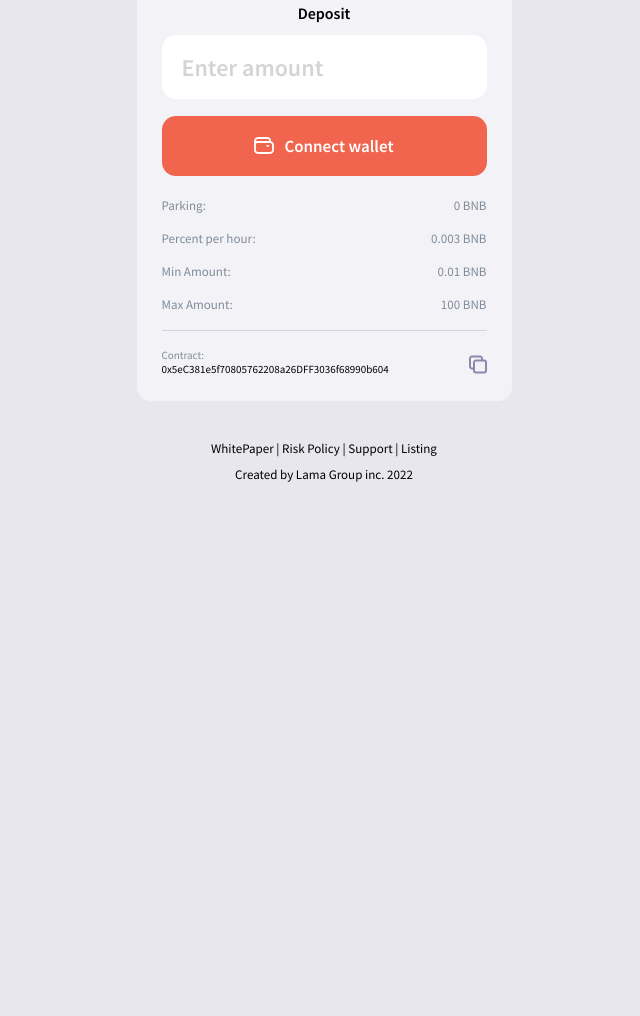
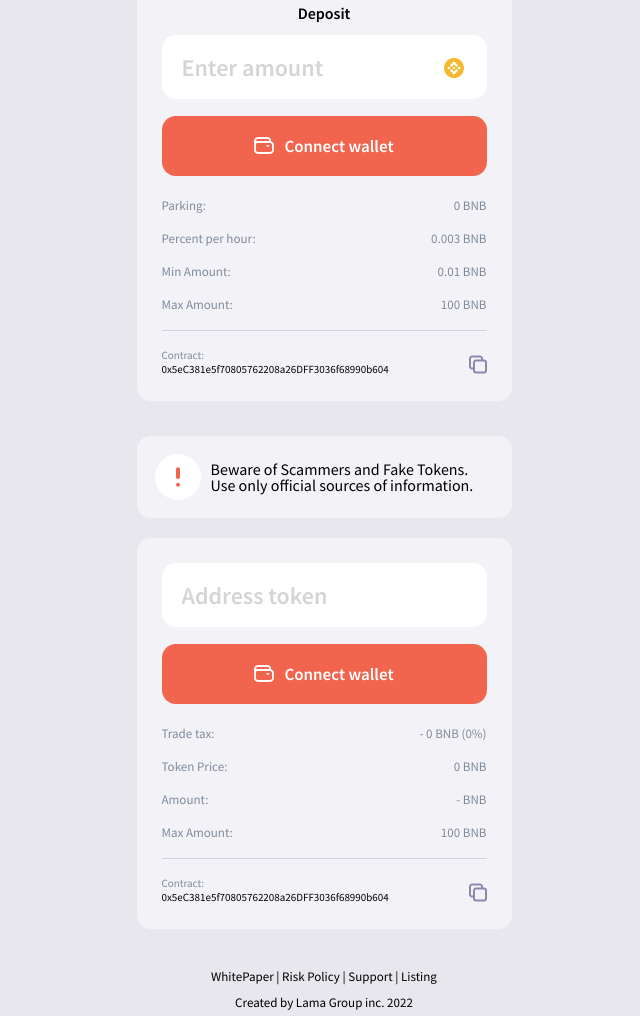
Before and after one commit to yavbatyr/DEXC, a website: page app/index.html in a window 1280 px wide. Shown: the part 170-1186 px from the top of the page, without its empty margins (316-956 px from the left). Before the commit the page ends 844 px from the top, so only its background shows below. Drawn offline with Linux system fonts and the light colour scheme.

Commit message:
created form for launchpad

```diff
--- a/app/index.html
+++ b/app/index.html
@@ -60,6 +60,7 @@
                     <fieldset class="form__inner">
                         <legend class="form__title">Deposit</legend>
                         <input class="form__input-text" type="text" name="input" placeholder="Enter amount">
+                        <img src="images/BSC.svg" alt="BSC" class="form__input-text-icon">
                         <button class="form__button btn"><img class="form__button-icon"
                                 src="images/connectwalleticon.svg" alt="">Connect
                             wallet</button>
@@ -87,6 +88,75 @@
                         </div>
                     </fieldset>
                 </form>
+                <form action="input-withdraw" class="form__wrapper">
+                    <fieldset class="form__inner">
+                        <legend class="form__title">Withdraw</legend>
+                        <input class="form__input-text" type="text" name="input" placeholder="Enter amount">
+                        <button class="form__button btn">
+                            <img class="form__button-icon" src="images/connectwalleticon.svg" alt="">
+                            Withdraw
+                        </button>
+                        <div class="form__address">
+                            <p class="form__address-title">Contract:</p>
+                            <p class="form__address-wallet">0x5eC381e5f70805762208a26DFF3036f68990b604</p>
+                            <button class="form__address-copy"><img src="images/copy_icon.svg" alt=""></button>
+                        </div>
+                    </fieldset>
+                </form>
+            </div>
+            <div class="form">
+                <div class="form__disclaimer">
+                    <img src="images/disclaimer.svg" alt="disclaimer" class="form__disclaimer-icon">
+                    <p class="form__disclaimer-text">
+                        Beware of Scammers and Fake Tokens. Use only official sources of
+                        information.
+                    </p>
+                </div>
+                <form action="input-launchpab" class="form__wrapper">
+                    <fieldset class="form__inner">
+                        <input class="form__input-text" type="text" name="input" placeholder="Address token">
+                        <button class="form__button btn"><img class="form__button-icon"
+                                src="images/connectwalleticon.svg" alt="">Connect
+                            wallet</button>
+                        <p class="form__parameters">
+                            <span>Trade tax:</span>
+                            <span>- 0 BNB (0%)</span>
+                        </p>
+                        <p class="form__parameters">
+                            <span>Token Price:</span>
+                            <span>0 BNB</span>
+                        </p>
+                        <p class="form__parameters">
+                            <span>Amount:</span>
+                            <span>- BNB</span>
+                        </p>
+                        <p class="form__parameters">
+                            <span>Max Amount:</span>
+                            <span>100 BNB</span>
+                        </p>
+                        <hr class="form__line">
+                        <div class="form__address">
+                            <p class="form__address-title">Contract:</p>
+                            <p class="form__address-wallet">0x5eC381e5f70805762208a26DFF3036f68990b604</p>
+                            <button class="form__address-copy"><img src="images/copy_icon.svg" alt=""></button>
+                        </div>
+                    </fieldset>
+                </form>
+                <form action="input-withdraw" class="form__wrapper">
+                    <fieldset class="form__inner">
+                        <legend class="form__title">Withdraw</legend>
+                        <input class="form__input-text" type="text" name="input" placeholder="Enter amount">
+                        <button class="form__button btn">
+                            <img class="form__button-icon" src="images/connectwalleticon.svg" alt="">
+                            Withdraw
+                        </button>
+                        <div class="form__address">
+                            <p class="form__address-title">Contract:</p>
+                            <p class="form__address-wallet">0x5eC381e5f70805762208a26DFF3036f68990b604</p>
+                            <button class="form__address-copy"><img src="images/copy_icon.svg" alt=""></button>
+                        </div>
+                    </fieldset>
+                </form>
             </div>
         </div>
     </main>
--- a/app/scss/_global.scss
+++ b/app/scss/_global.scss
@@ -9,6 +9,7 @@ body{
     font-family: 'Source Sans Pro';
     font-weight: 400;
     font-size: 16px;
+    // overflow-y: hidden;
 }
 
 // .title{
@@ -31,6 +32,7 @@ body{
     background: $clr-btn-background;
     border-radius: 14px;
     transition: .3s;
+    font-weight: 600;
 }
 .btn:hover{
     background: $clr-btn-background-hover;
--- a/app/scss/style.scss
+++ b/app/scss/style.scss
@@ -140,22 +140,36 @@
     &__button {
     }
 }
-
 .form {
     margin-bottom: 35px;
     // .form__inner
-
-    &__wrapper {
+    &__wrapper,
+    &__disclaimer {
         margin: 0 auto;
         max-width: 375px;
-        min-height: 400px;
         background: $primary-clr-light;
         border-radius: 14px;
+    }
+    &__wrapper{
         padding: 25px;
+        margin-bottom: 34px;
+    }
+    &__disclaimer{
+        display: flex;
+        align-items: center;
+        padding: 18px;
+        margin-bottom: 20px;
+        &-icon{
+            padding-right: 10px;
+        }
+    }
+    &__wrapper[action="input-withdraw"]{
+        display: none;
     }
     &__inner {
         display: flex;
         flex-direction: column;
+        position: relative;
     }
 
     // .form__title
@@ -183,6 +197,13 @@
     }
     &__input-text::placeholder{
         opacity: .3;
+    }
+    &__input-text-icon{
+        position: absolute;
+        top: 23px;
+        right: 23px;
+        width: 20px;
+        height: 20px;
     }
 
 
```
Also changed, not shown: app/css/style.min.css, app/images/disclaimer.svg (added), app/images/discleimor.svg (added).
